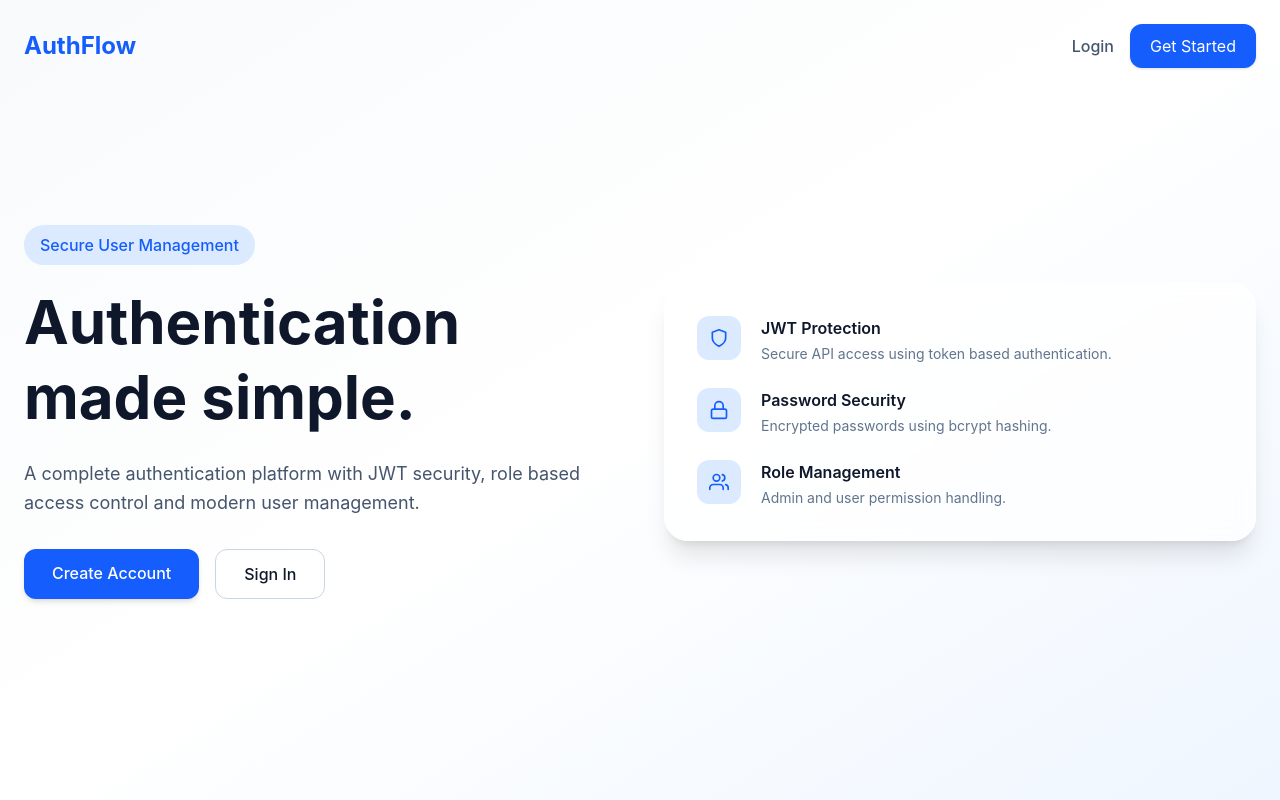
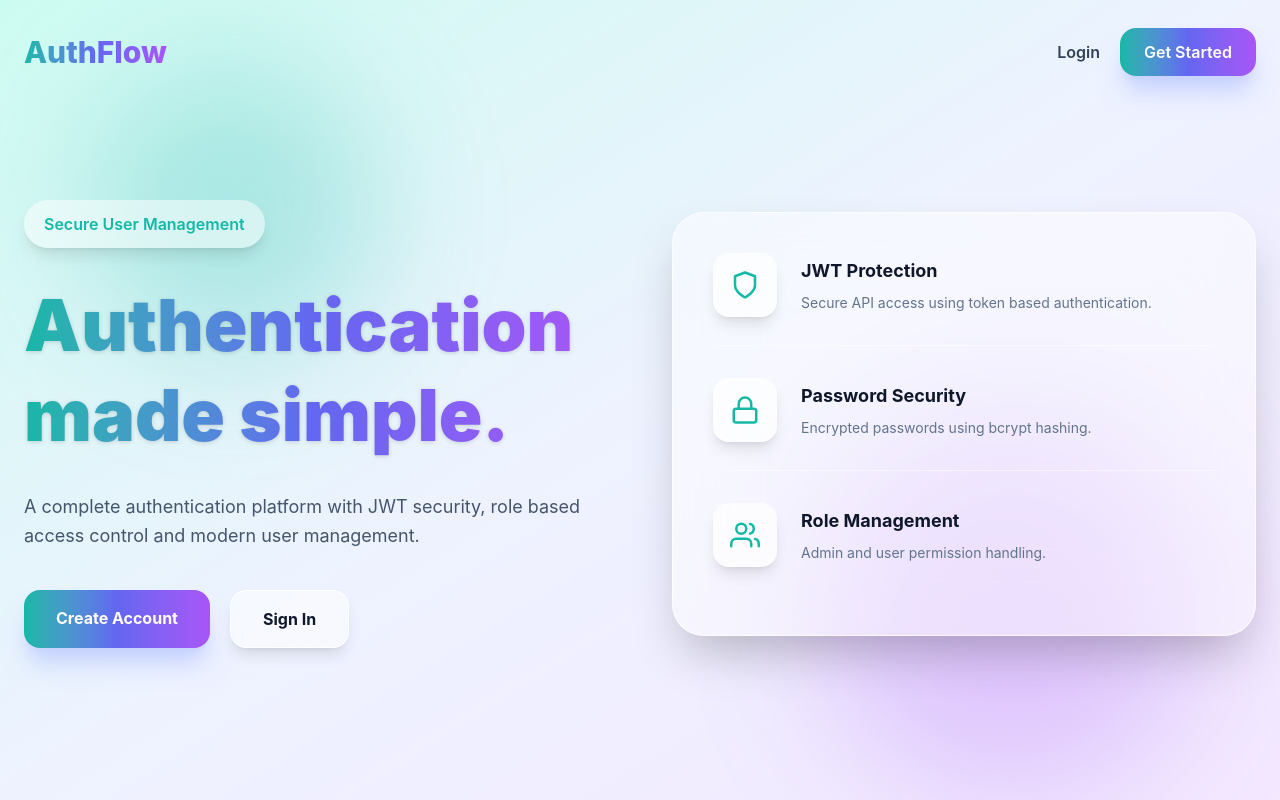
Before and after one commit to JeyakumarRenujan/authflow-authentication-platform, a React (Vite) app in the folder client/: page / in a window 1280 px wide. Built offline with nearby package versions, Linux system fonts and the light colour scheme; no server answers.

Commit message:
home page final ui

```diff
--- a/client/src/pages/Home.jsx
+++ b/client/src/pages/Home.jsx
@@ -11,43 +11,96 @@ function Home() {
   return (
     <div
       className="
+        relative
         min-h-screen
+        overflow-hidden
         bg-gradient-to-br
-        from-slate-50
-        via-white
-        to-blue-50
+        from-[#CCFBF1]
+        via-[#EEF2FF]
+        to-[#F3E8FF]
       "
     >
+      {/* Background Decorations */}
+
+      <motion.div
+        animate={{
+          y: [0, -30, 0],
+          x: [0, 20, 0],
+        }}
+        transition={{
+          repeat: Infinity,
+          duration: 8,
+        }}
+        className="
+          absolute
+          top-20
+          left-20
+          w-72
+          h-72
+          bg-[#14B8A6]/25
+          rounded-full
+          blur-3xl
+        "
+      />
+
+      <motion.div
+        animate={{
+          y: [0, 40, 0],
+        }}
+        transition={{
+          repeat: Infinity,
+          duration: 10,
+        }}
+        className="
+          absolute
+          bottom-10
+          right-20
+          w-96
+          h-96
+          bg-[#A855F7]/25
+          rounded-full
+          blur-3xl
+        "
+      />
+
       {/* Navbar */}
 
       <nav
         className="
+          relative
+          z-10
           max-w-7xl
           mx-auto
           px-6
-          py-6
+          py-7
           flex
+          justify-between
           items-center
-          justify-between
         "
       >
         <div
           className="
-            text-2xl
-            font-bold
-            text-blue-600
+            text-3xl
+            font-extrabold
+            bg-gradient-to-r
+            from-[#14B8A6]
+            via-[#6366F1]
+            to-[#A855F7]
+            bg-clip-text
+            text-transparent
           "
         >
           AuthFlow
         </div>
 
-        <div className="flex gap-4 items-center">
+        <div className="flex items-center gap-5">
           <Link
             to="/login"
             className="
-              text-slate-600
-              hover:text-blue-600
-              font-medium
+              font-semibold
+              text-slate-700
+              hover:text-[#6366F1]
+              transition
             "
           >
             Login
@@ -56,13 +109,18 @@ function Home() {
           <Link
             to="/register"
             className="
-              bg-blue-600
-              hover:bg-blue-700
+              px-6
+              py-3
+              rounded-2xl
               text-white
-              px-5
-              py-2.5
-              rounded-xl
-              shadow-sm
+              font-semibold
+              bg-gradient-to-r
+              from-[#14B8A6]
+              via-[#6366F1]
+              to-[#A855F7]
+              shadow-xl
+              shadow-indigo-200
+              hover:-translate-y-1
               transition
             "
           >
@@ -71,55 +129,68 @@ function Home() {
         </div>
       </nav>
 
-      {/* Hero */}
+      {/* Hero Section */}
 
       <section
         className="
+          relative
+          z-10
           max-w-7xl
           mx-auto
           px-6
           grid
           md:grid-cols-2
-          gap-12
+          gap-16
           items-center
           min-h-[80vh]
         "
       >
+        {/* Left */}
+
         <motion.div
           initial={{
             opacity: 0,
-            y: 30,
+            y: 40,
           }}
           animate={{
             opacity: 1,
             y: 0,
           }}
           transition={{
-            duration: 0.5,
+            duration: 0.7,
           }}
         >
-          <span
+          <div
             className="
-              inline-block
-              mb-5
-              px-4
-              py-2
+              inline-flex
+              items-center
+              mb-8
+              px-5
+              py-3
               rounded-full
-              bg-blue-100
-              text-blue-600
-              font-medium
+              bg-white/50
+              backdrop-blur-xl
+              shadow-lg
+              text-[#14B8A6]
+              font-semibold
             "
           >
             Secure User Management
-          </span>
+          </div>
 
           <h1
             className="
-              text-5xl
-              md:text-6xl
-              font-bold
+              text-6xl
+              md:text-7xl
+              font-black
               leading-tight
-              text-slate-900
+              bg-gradient-to-r
+              from-[#14B8A6]
+              via-[#6366F1]
+              to-[#A855F7]
+              bg-clip-text
+              text-transparent
+              drop-shadow-sm
             "
           >
             Authentication
@@ -129,34 +200,34 @@ function Home() {
 
           <p
             className="
-              mt-6
+              mt-8
               text-lg
+              leading-relaxed
+              max-w-xl
               text-slate-600
-              leading-relaxed
             "
           >
             A complete authentication platform with JWT security,
             role based access control and modern user management.
           </p>
 
-          <div
-            className="
-              flex
-              gap-4
-              mt-8
-            "
-          >
+          <div className="flex gap-5 mt-10">
             <Link
               to="/register"
               className="
-                bg-blue-600
+                px-8
+                py-4
+                rounded-2xl
                 text-white
-                px-7
-                py-3
-                rounded-xl
-                font-medium
-                shadow-md
-                hover:bg-blue-700
+                font-bold
+                bg-gradient-to-r
+                from-[#14B8A6]
+                via-[#6366F1]
+                to-[#A855F7]
+                shadow-xl
+                shadow-indigo-200
+                hover:scale-105
+                transition
               "
             >
               Create Account
@@ -165,13 +236,17 @@ function Home() {
             <Link
               to="/login"
               className="
-                px-7
-                py-3
-                rounded-xl
-                font-medium
+                px-8
+                py-4
+                rounded-2xl
+                bg-white/50
+                backdrop-blur-xl
                 border
-                border-slate-300
+                border-white
+                font-bold
+                shadow-lg
                 hover:bg-white
+                transition
               "
             >
               Sign In
@@ -179,31 +254,32 @@ function Home() {
           </div>
         </motion.div>
 
-        {/* Right Card */}
+        {/* Right Glass Card */}
 
         <motion.div
           initial={{
             opacity: 0,
-            scale: 0.95,
+            scale: 0.9,
           }}
           animate={{
             opacity: 1,
             scale: 1,
           }}
           transition={{
-            duration: 0.5,
+            duration: 0.7,
           }}
           className="
-            bg-white/70
-            backdrop-blur
-            rounded-3xl
-            shadow-xl
+            relative
+            bg-white/45
+            backdrop-blur-2xl
+            rounded-[2rem]
             border
-            border-white
-            p-8
+            border-white/70
+            shadow-2xl
+            p-10
           "
         >
-          <div className="space-y-6">
+          <div className="space-y-8">
             <Feature
               icon={<FiShield />}
               title="JWT Protection"
@@ -237,32 +313,47 @@ function Feature({
     <div
       className="
         flex
-        gap-5
-        items-start
+        items-center
+        gap-6
+        border-b
+        last:border-none
+        border-white/50
+        pb-7
       "
     >
       <div
         className="
-          text-blue-600
-          bg-blue-100
-          p-3
-          rounded-xl
-          text-xl
+          w-16
+          h-16
+          flex
+          items-center
+          justify-center
+          rounded-2xl
+          bg-white/70
+          text-3xl
+          text-[#14B8A6]
+          shadow-lg
         "
       >
         {icon}
       </div>
 
       <div>
-        <h3 className="font-semibold">
+        <h3
+          className="
+            text-lg
+            font-bold
+            text-slate-900
+          "
+        >
           {title}
         </h3>
 
         <p
           className="
+            mt-2
+            text-sm
             text-slate-500
-            text-sm
-            mt-1
           "
         >
           {text}
```
